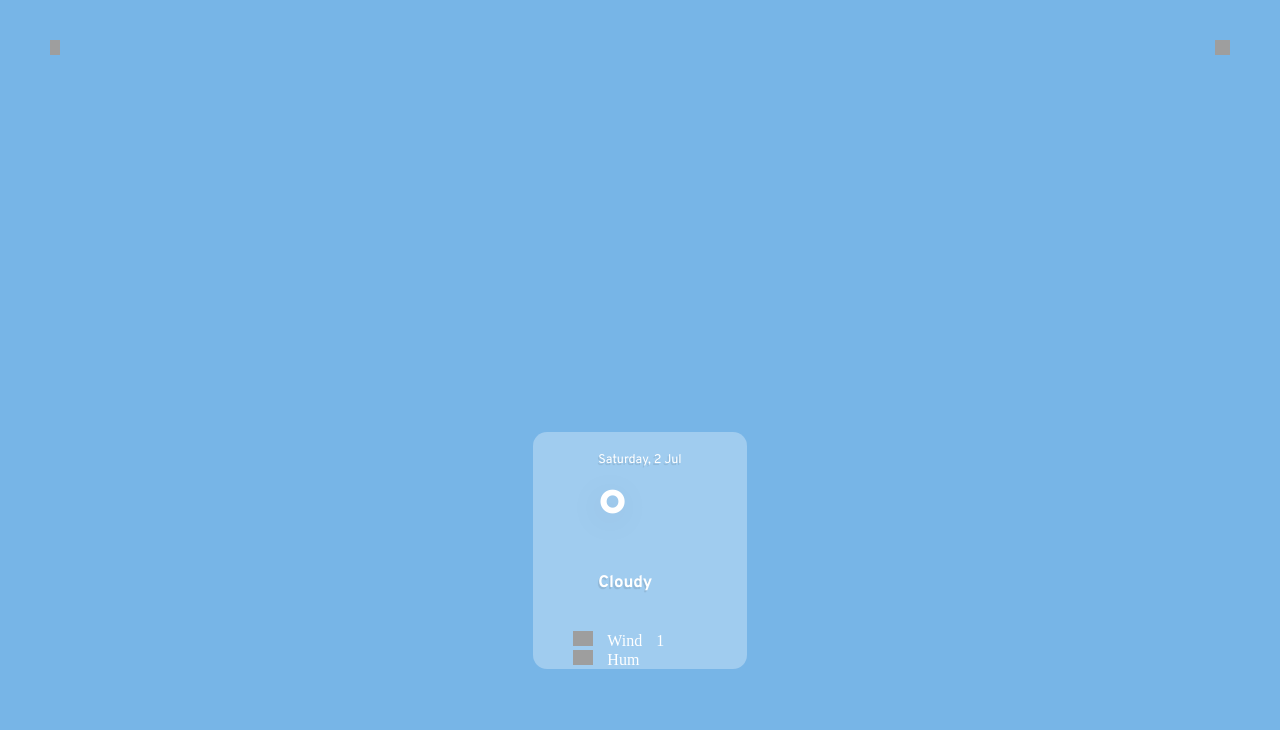
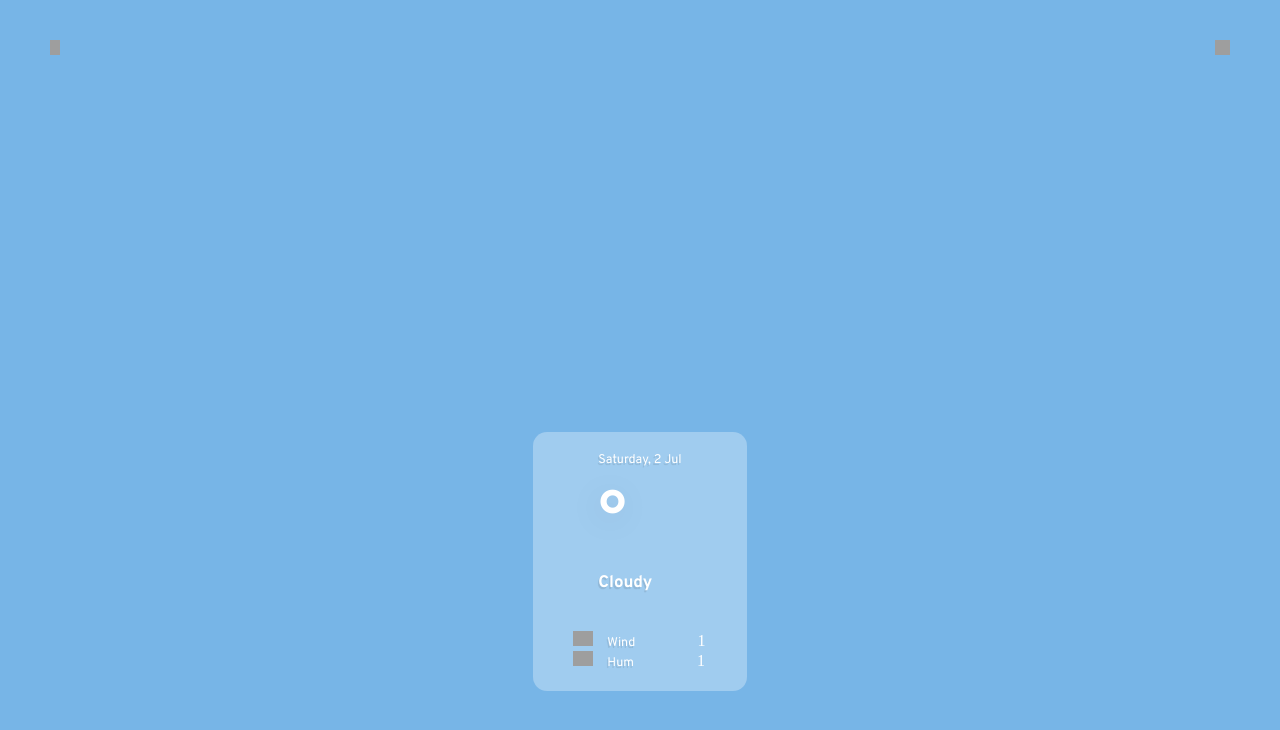
Before and after one commit to bbbozhena/Weather-Task, a website: page index.html in a window 1280 px wide. Drawn offline with Linux system fonts and the light colour scheme; grey boxes are pictures that could not be loaded.

Commit message:
add weather items

```diff
--- a/index.html
+++ b/index.html
@@ -46,6 +46,7 @@
                     <div class="hum">
                         <img src="https://flaticons.net/icon.php?slug_category=food&slug_icon=water-drop" id="hum-icon">
                         <span> Hum </span>
+                        <div id="hum-num">1</div>
                     </div>
                 </div>
 
--- a/script.js
+++ b/script.js
@@ -4,6 +4,9 @@ const tempEl = document.getElementById ('temp');
 const weatherEl = document.getElementById ('weather');
 const weatherItem = document.querySelector ('weather-info');
 const weatherIcon = document.getElementById ('weather-icon');
+const windNum = document.getElementById ('wind-num');
+const humNum = document.getElementById ('hum-num');
+
 
 const API_KEY = '734dfb31bce7daf473e8a526d99d3812';
 
@@ -34,6 +37,9 @@ async function getResponse () {
             city.innerHTML = data.timezone;
             tempEl.innerHTML = Math.floor (data.current.temp) + '°';
             weatherEl.innerHTML = data.current ['weather'][0]['main'];
+            windNum.innerHTML = Math.floor (data.current ['wind_speed']) + ' km/h';
+            humNum.innerHTML =  data.current['humidity'] + ' %';
+
         });
 
     });
--- a/style.scss
+++ b/style.scss
@@ -114,6 +114,13 @@ body {
 
         & span {
             padding: 10px;
+            font-family: 'Overpass';
+            font-style: normal;
+            font-weight: 400;
+            font-size: 12.5855px;
+            line-height: 16px;
+            color: #FFFFFF;
+            text-shadow: -1.39839px 2.09758px 0.699193px rgba(0, 0, 0, 0.1);
         }
 
     }
@@ -126,13 +133,22 @@ body {
     }
     #wind-num {
         display: inline;
+        padding-left: 48px;
 
     }
     .hum {
         display: block;
+        padding-bottom: 20px;
 
         & span {
             padding: 10px;
+            font-family: 'Overpass';
+            font-style: normal;
+            font-weight: 400;
+            font-size: 12.5855px;
+            line-height: 16px;
+            color: #FFFFFF;
+            text-shadow: -1.39839px 2.09758px 0.699193px rgba(0, 0, 0, 0.1);
         }
 
     }
@@ -142,4 +158,10 @@ body {
         align-items: flex-start;
         padding-left: 40px;
     }
+    #hum-num {
+        display: inline;
+        padding-left: 50px;
+
+
+    }
 }
```
Also changed, not shown: styles/style.css.
